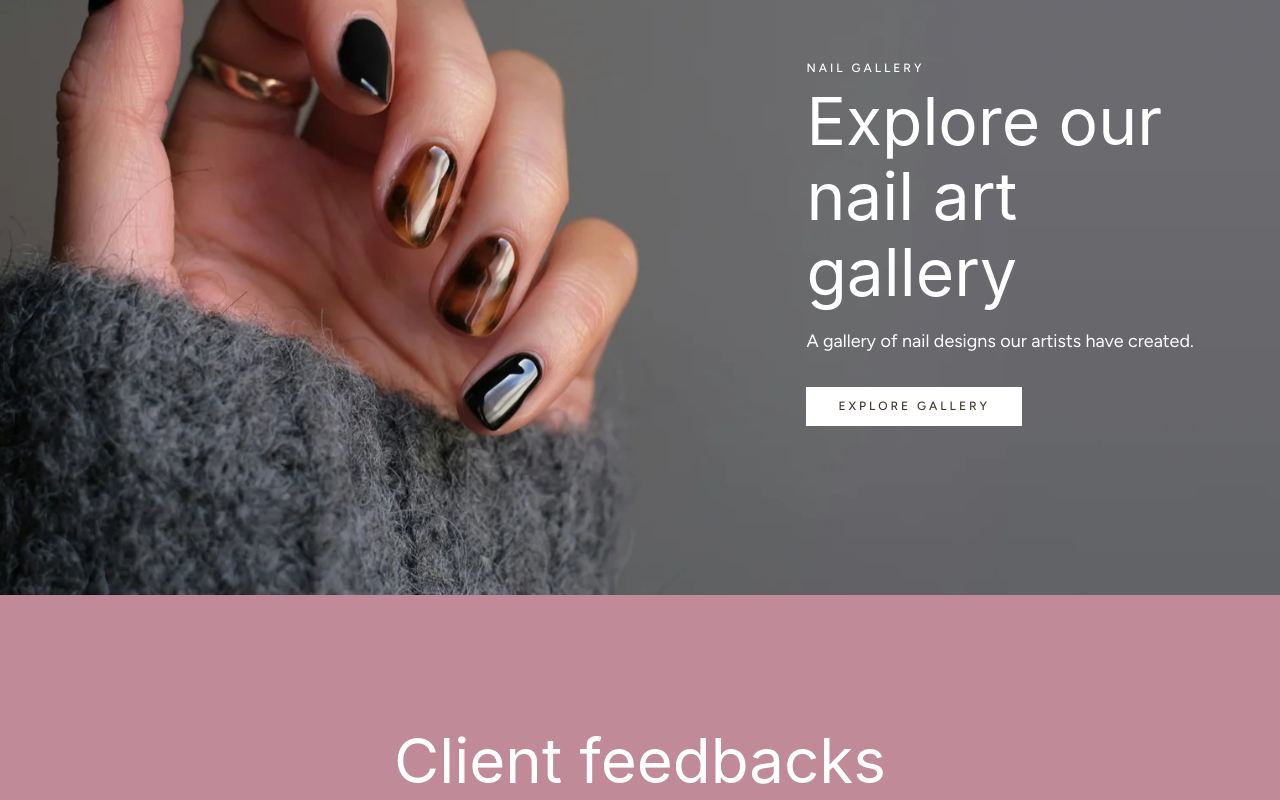
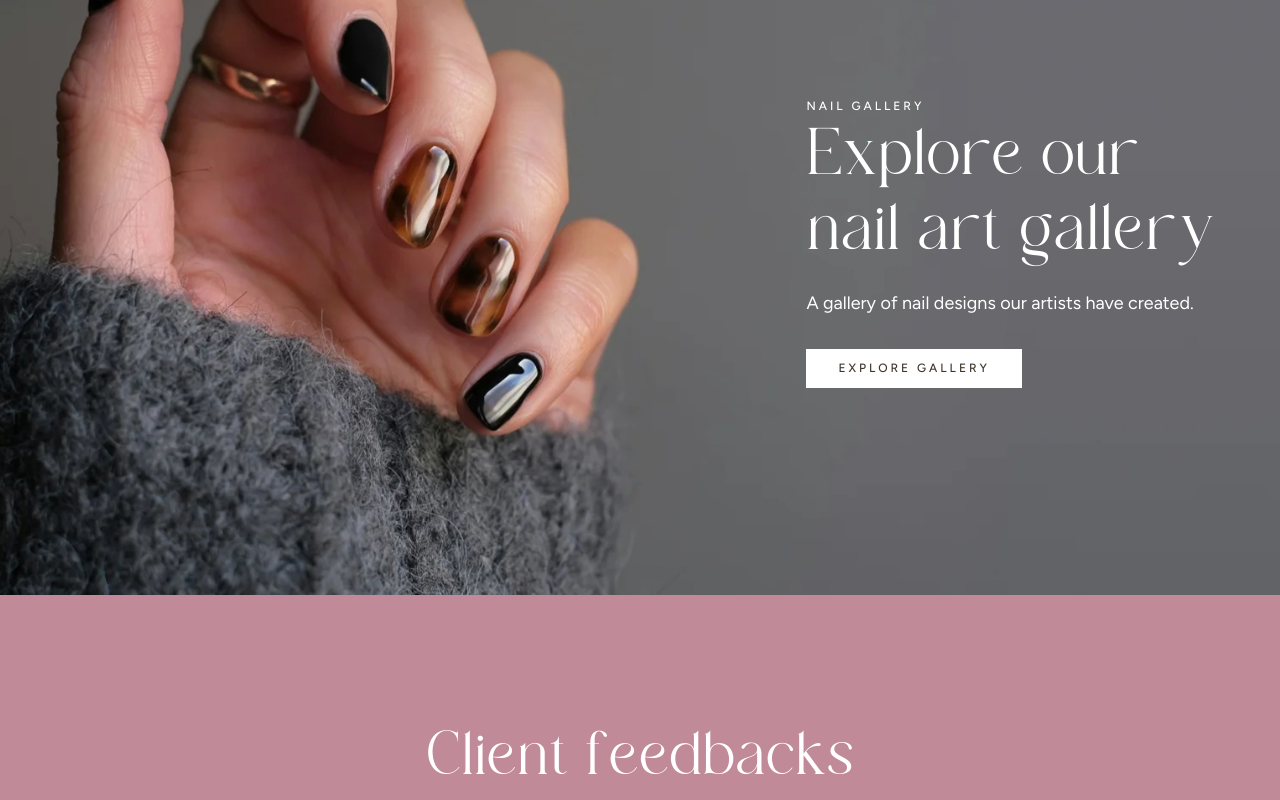
Before and after one commit to talhawebguru/la-diva-nails, a Next.js app: page / in a window 1280 px wide. Shown: the part 4360-5160 px from the top of the page. Built offline with nearby package versions, Linux system fonts and the light colour scheme.

Commit message:
Nailsart gallery font change to mogan

```diff
--- a/app/components/home/ClientFeedBack.jsx
+++ b/app/components/home/ClientFeedBack.jsx
@@ -43,7 +43,7 @@ const ClientFeedBack = () => (
       transition={{ duration: 0.8, ease: "easeOut" }}
       viewport={{ once: true, amount: 0.3 }}
     >
-      <h2 className="text-white text-[40px] md:text-[61.88px] font-normal font-['Inter'] leading-[75.60px] mb-4">
+      <h2 className="text-white text-[40px] md:text-[61.88px] font-normal font-mogan leading-[75.60px] mb-4">
         Client feedbacks
       </h2>
       <p className="text-white text-lg font-normal font-figtree leading-7">
--- a/app/components/home/NailsArtGallery.jsx
+++ b/app/components/home/NailsArtGallery.jsx
@@ -34,7 +34,7 @@ const NailArtGallery = () => (
         <div className="text-white text-xs font-medium font-figtree  uppercase leading-tight tracking-[3px] mb-2">
           Nail Gallery
         </div>
-        <h2 className="text-white text-[40px] md:text-[55px] lg:text-[65.95px] font-normal font-['Inter'] leading-[75.60px]">
+        <h2 className="text-white text-[40px] md:text-[55px] lg:text-[65.95px] font-normal font-mogan leading-[75.60px]">
           Explore our<br />nail art gallery
         </h2>
       </div>
```
